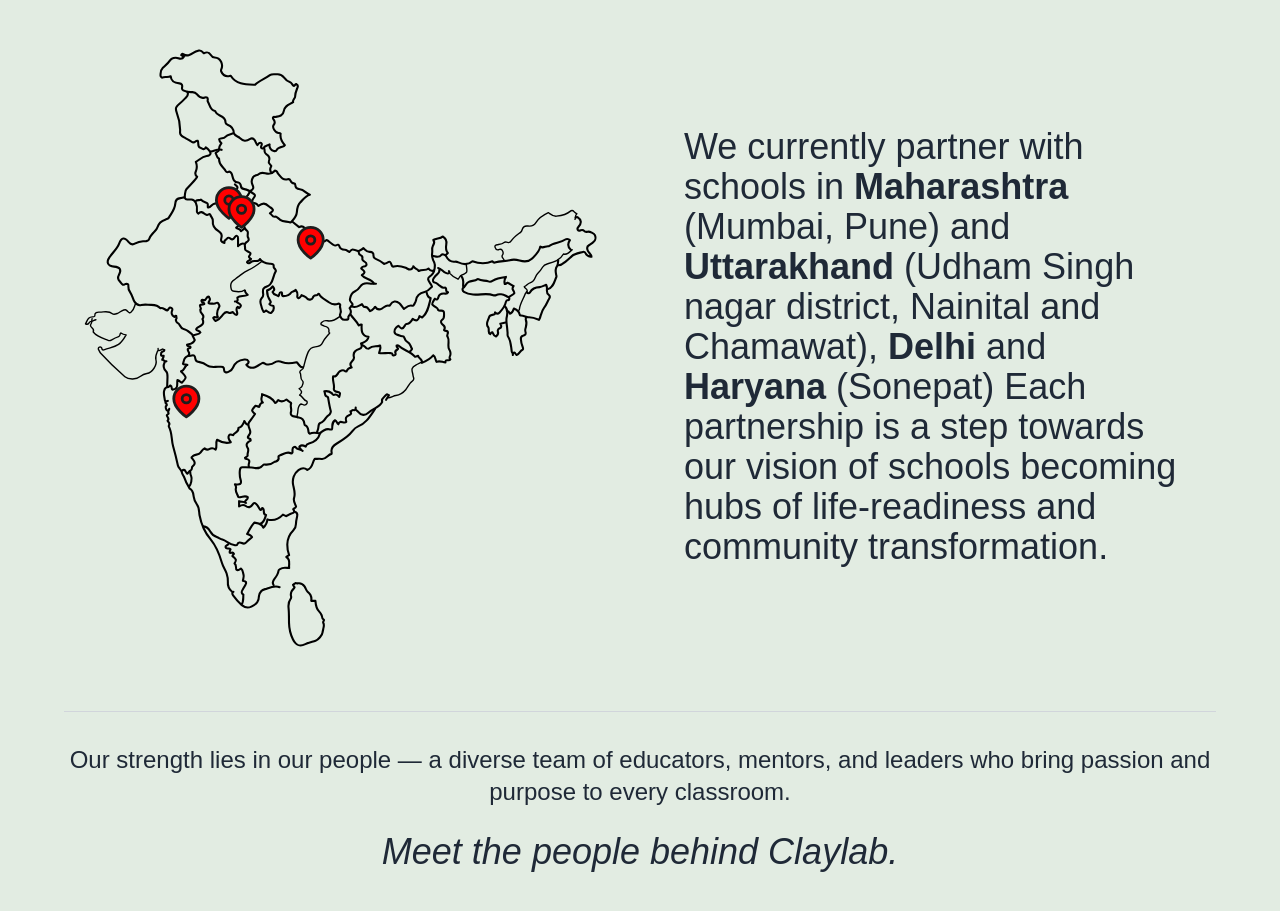
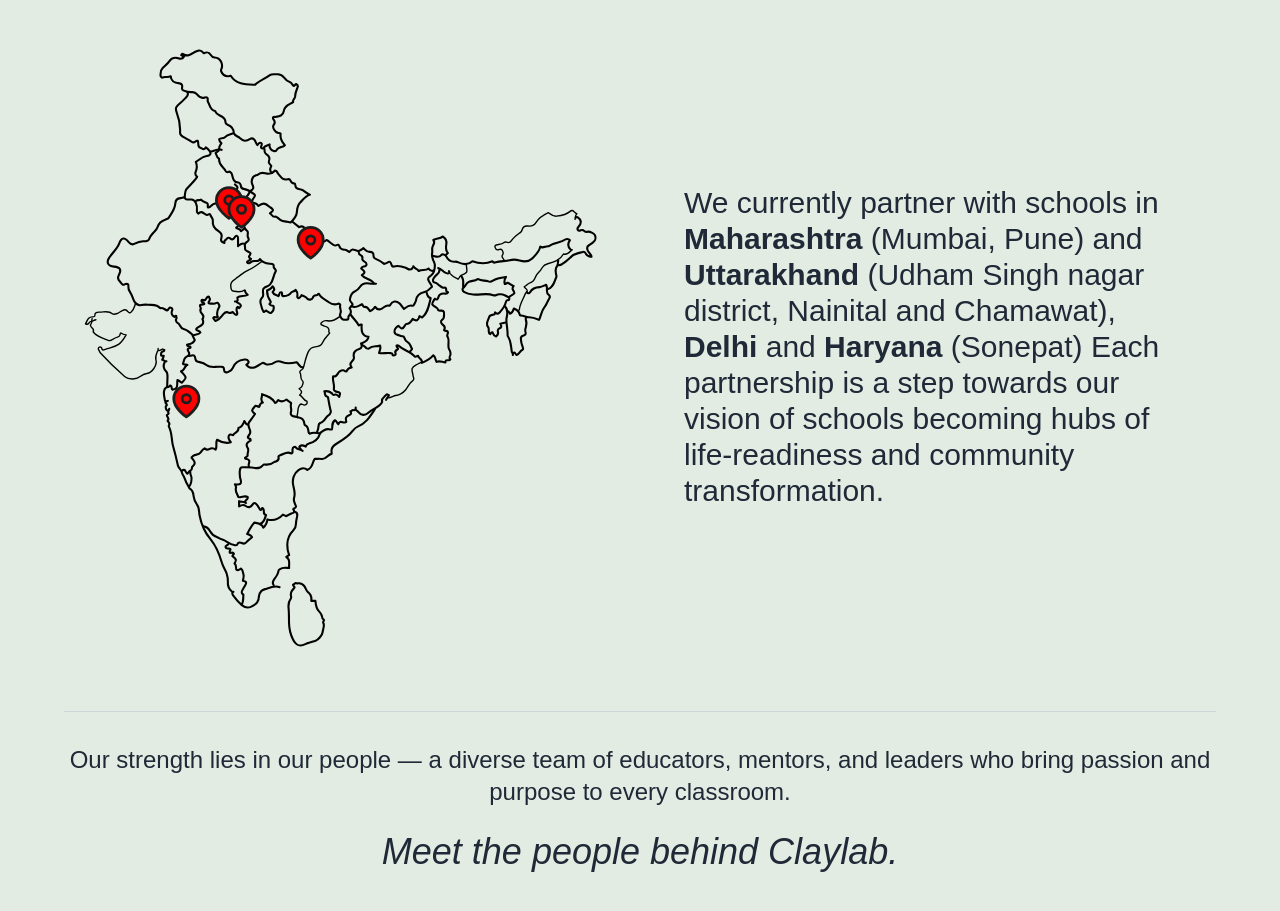
Before and after one commit to arnab-git-404/claylab, a Next.js app: page /about in a window 1280 px wide. Shown: the part 1645-2556 px from the top of the page. Built offline with nearby package versions, Linux system fonts and the light colour scheme; a web font is replaced by a local one.

Commit message:
Update whereWeWork.tsx

```diff
--- a/components/about/whereWeWork.tsx
+++ b/components/about/whereWeWork.tsx
@@ -47,7 +47,7 @@ const WhereWeWork = () => {
 
         <div className="flex items-center justify-center h-full">
             <div className="space-y-6 max-w-lg">
-              <p className="text-lg sm:text-xl md:text-4xl text-gray-800 leading-relaxed">
+              <p className="text-lg sm:text-xl md:text-3xl text-gray-800 leading-relaxed">
                 We currently partner with schools in{" "}
                 <strong className="font-semibold">Maharashtra</strong> (Mumbai,
                 Pune) and <strong className="font-semibold">Uttarakhand</strong>{" "}
```
